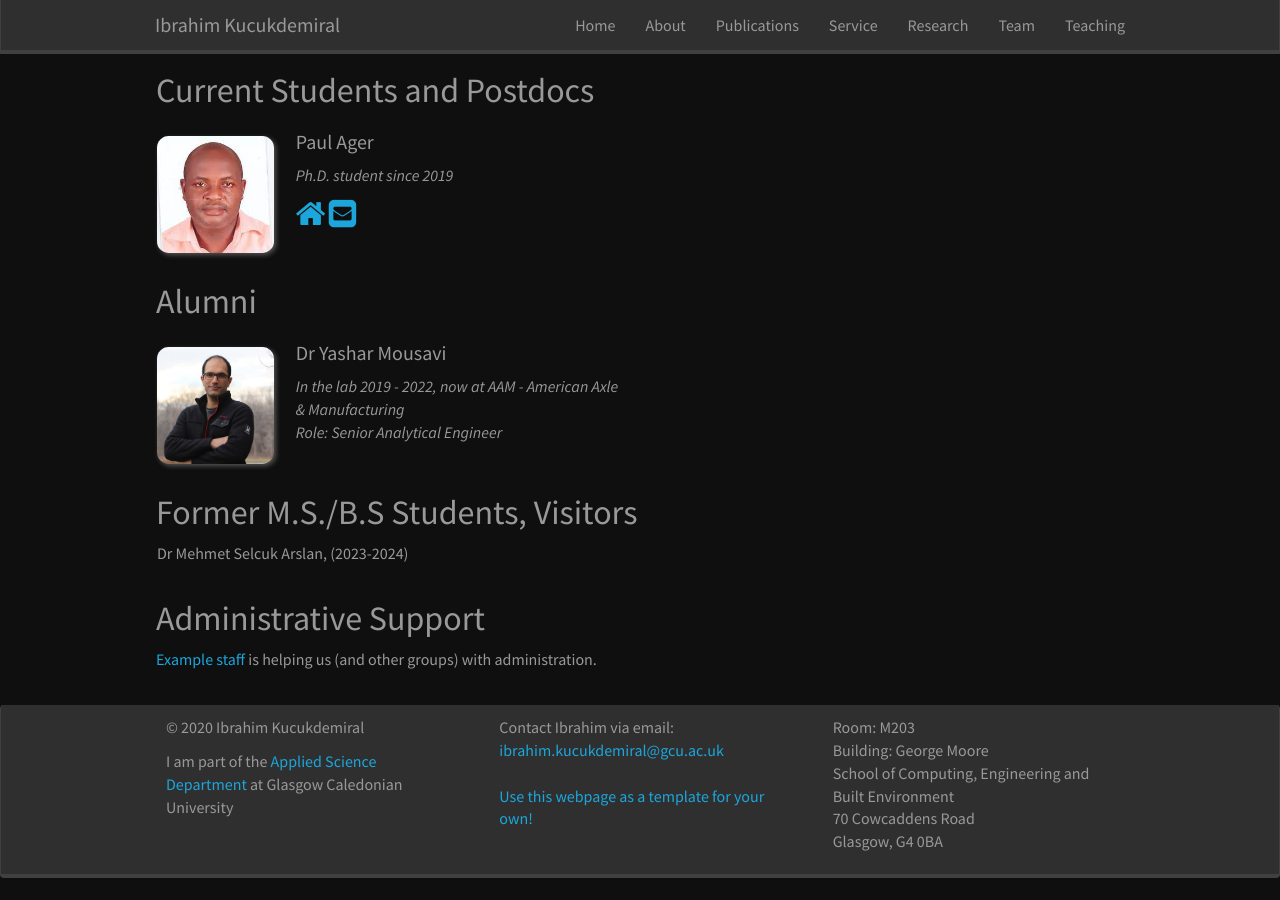
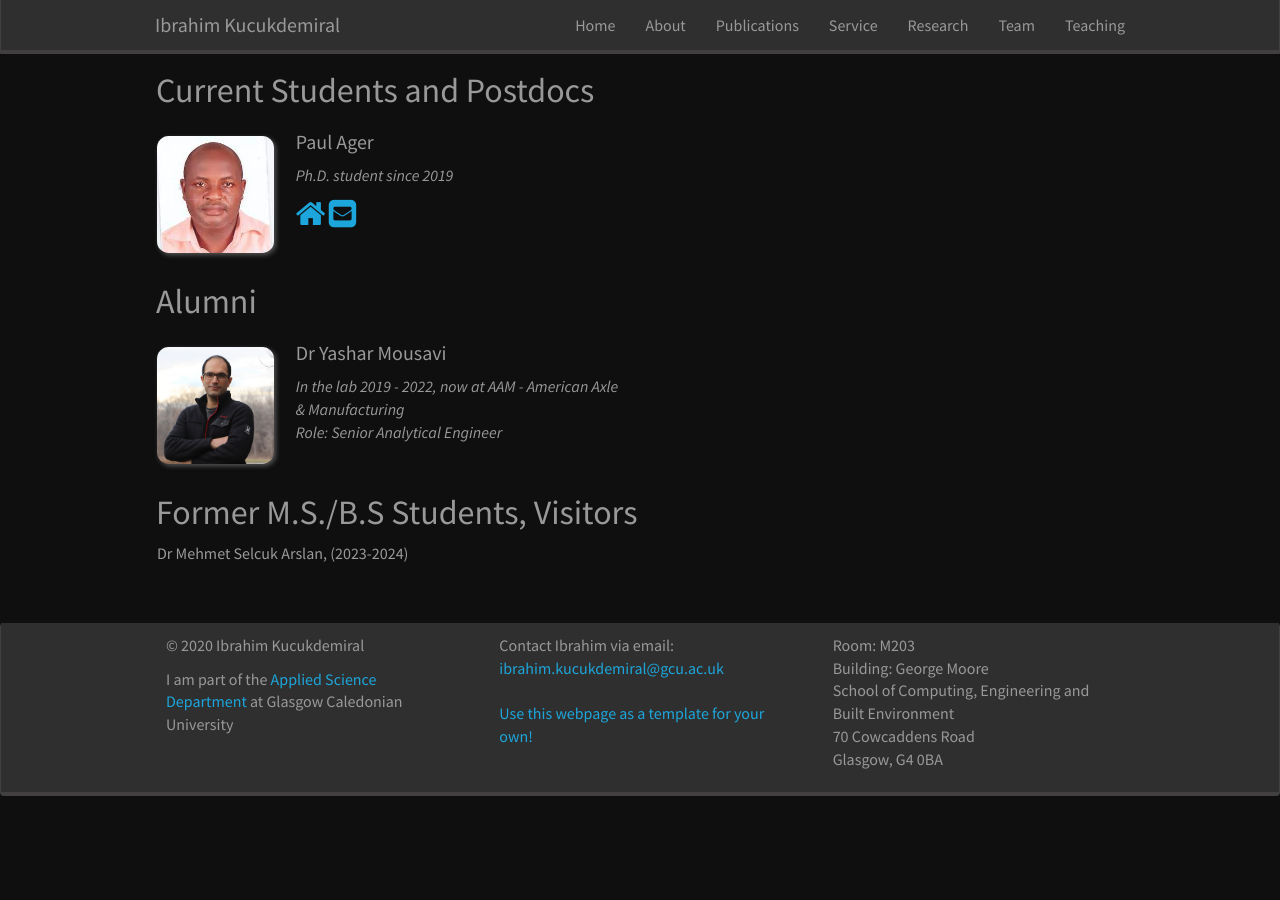
Before and after one commit to kucukdemiral/kucukdemiral.github.io, a Jekyll site: the page built from _pages/team.md, in a window 1280 px wide and 900 px high, scrolled down 507 px. Built offline with Jekyll 4.4.1, drawn with Linux system fonts in a browser that asks for light colours; nearby versions of some CDN libraries; a style sheet for code colours, icons or effects is not loaded; after the commit the page ends 1325 px from its top, so only the background shows below that.

Commit message:
Update team.md

```diff
--- a/_pages/team.md
+++ b/_pages/team.md
@@ -155,8 +155,3 @@ permalink: /team/
 </div>
 </div>
 {% endif %}
-
-
-
-## Administrative Support
-<a href="exampleemail@gmail.com">Example staff</a> is helping us (and other groups) with administration.
```
